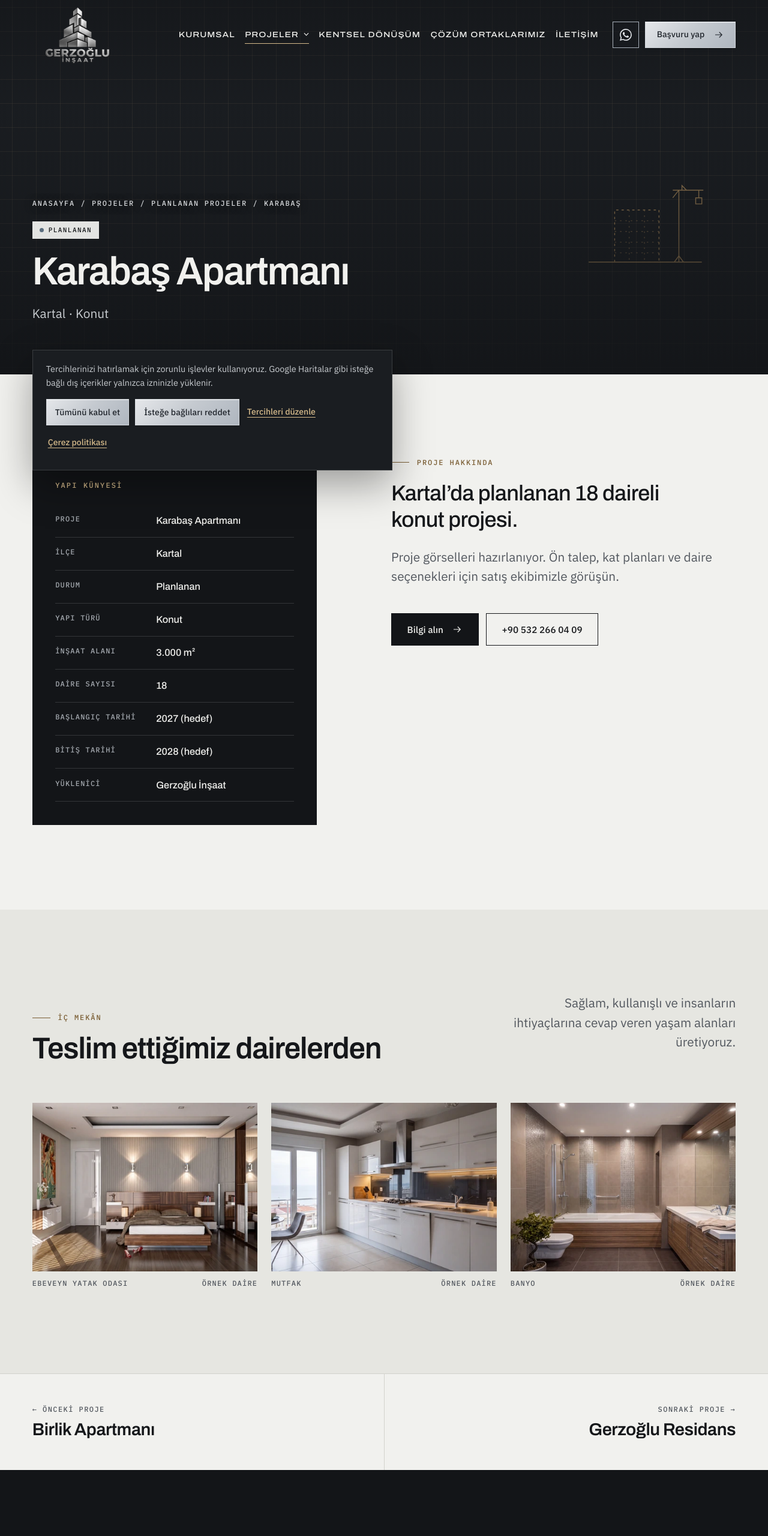
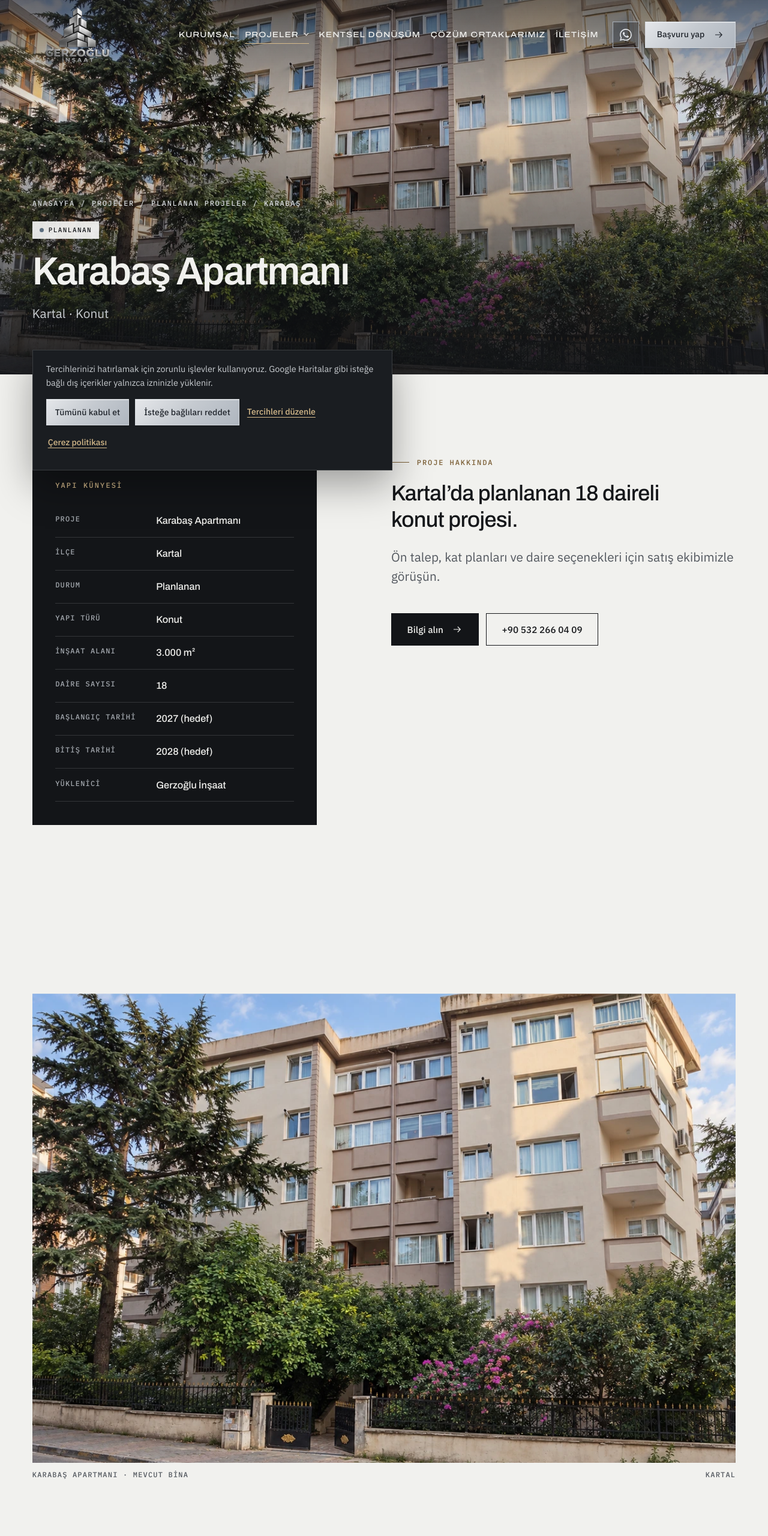
Before and after one commit to blaixs-max/gerzoglu-insaat, a website: page proje/kartal-karabas-apartmani.html in a window 1280 px wide. Shown: the top 2560 px of the page at 60% size. Drawn offline with Linux system fonts and the light colour scheme.

Commit message:
Add reference-based Karabas apartment photography

```diff
--- a/proje/kartal-karabas-apartmani.html
+++ b/proje/kartal-karabas-apartmani.html
@@ -12,7 +12,7 @@
 <meta property="og:type" content="website">
 <meta property="og:locale" content="tr_TR">
 <meta property="og:site_name" content="Gerzoğlu İnşaat">
-<meta property="og:image" content="https://gerzoglu.com/img/hero-santiye-fb537cb1.webp">
+<meta property="og:image" content="https://gerzoglu.com/assets/responsive/karabas-apartmani-mevcut-20261012-1536.webp">
 <link rel="stylesheet" href="../assets/css/fonts.css?v=20261007-professional">
 <link rel="stylesheet" href="../assets/css/site.css?v=20261009-header-align-3">
 <link rel="stylesheet" href="../assets/css/professional.css?v=20261007-professional">
@@ -30,13 +30,14 @@
 <meta property="og:title" content="Karabaş Apartmanı · Kartal · Gerzoğlu İnşaat">
 <meta property="og:description" content="Karabaş Apartmanı (Kartal) — Planlanan. Kartal’da planlanan 18 daireli konut projesi.">
 <meta property="og:url" content="https://gerzoglu.com/proje/kartal-karabas-apartmani.html">
-<meta property="og:image:alt" content="Gerzoğlu İnşaat proje görseli">
+<meta property="og:image:alt" content="Karabaş Apartmanı, Kartal; mevcut binanın bahçe ve cephe görünümü">
 <meta name="twitter:card" content="summary_large_image">
 <meta name="twitter:title" content="Karabaş Apartmanı · Kartal · Gerzoğlu İnşaat">
 <meta name="twitter:description" content="Karabaş Apartmanı (Kartal) — Planlanan. Kartal’da planlanan 18 daireli konut projesi.">
-<meta name="twitter:image" content="https://gerzoglu.com/img/hero-santiye-fb537cb1.webp">
-<meta name="twitter:image:alt" content="Gerzoğlu İnşaat proje görseli">
+<meta name="twitter:image" content="https://gerzoglu.com/assets/responsive/karabas-apartmani-mevcut-20261012-1536.webp">
+<meta name="twitter:image:alt" content="Karabaş Apartmanı, Kartal; mevcut binanın bahçe ve cephe görünümü">
 <link rel="stylesheet" href="../assets/css/silver-theme.css?v=20261010-intro-4s">
+<link rel="preload" as="image" href="/assets/responsive/karabas-apartmani-mevcut-20261012-1280.webp" imagesrcset="/assets/responsive/karabas-apartmani-mevcut-20261012-640.webp 640w, /assets/responsive/karabas-apartmani-mevcut-20261012-1280.webp 1280w, /assets/responsive/karabas-apartmani-mevcut-20261012-1536.webp 1536w" imagesizes="100vw" fetchpriority="high">
 </head>
 <body>
 <a class="skip" href="#icerik">İçeriğe geç</a>
@@ -55,7 +56,7 @@
 </div>
 <main id="icerik">
 <section class="phero">
-<div class="phero__media" data-plx="6"><div class="ph ph--hero" role="img" aria-label="Karabaş Apartmanı: proje görselleri hazırlanıyor"><svg class="ph__art" width="150" height="112" viewBox="0 0 160 120" fill="none" stroke="currentColor" stroke-width="1.1" aria-hidden="true"><path d="M6 112h148"/><path d="M40 112V44h58v68" stroke-dasharray="3 4"/><path d="M40 58h58M40 72h58M40 86h58M40 100h58M59 44v68M79 44v68" stroke-dasharray="2 5" opacity=".55"/><path d="M124 112V18M116 18h40M124 18l-8 10M128 18v-6l6 6M150 18v10M146 28h8v8h-8z"/><path d="M118 112l6-8 6 8"/></svg><span class="ph__t">Proje görselleri<br>hazırlanıyor</span></div></div>
+<div class="phero__media" data-plx="6"><img src="/assets/responsive/karabas-apartmani-mevcut-20261012-1280.webp" srcset="/assets/responsive/karabas-apartmani-mevcut-20261012-640.webp 640w, /assets/responsive/karabas-apartmani-mevcut-20261012-1280.webp 1280w, /assets/responsive/karabas-apartmani-mevcut-20261012-1536.webp 1536w" sizes="100vw" alt="Karabaş Apartmanı, Kartal; mevcut binanın bahçe ve cephe görünümü" width="1536" height="1024" fetchpriority="high" decoding="async"></div>
 <div class="phero__shade"></div>
 <div class="wrap phero__in">
 <nav class="crumbs" aria-label="Konum"><a href="../index.html">Anasayfa</a><span>/</span><a href="../projeler.html">Projeler</a><span>/</span><a href="../projeler.html#planlanan">Planlanan projeler</a><span>/</span><span>Karabaş</span></nav>
@@ -74,11 +75,13 @@
 <div class="kunye__text">
 <span class="eyebrow">Proje hakkında</span>
 <p class="about__quote" data-split>Kartal’da planlanan 18 daireli konut projesi.</p>
-<p class="lead" data-reveal>Proje görselleri hazırlanıyor. Ön talep, kat planları ve daire seçenekleri için satış ekibimizle görüşün.</p>
+<p class="lead" data-reveal>Ön talep, kat planları ve daire seçenekleri için satış ekibimizle görüşün.</p>
 <div class="btns" data-reveal><a class="btn btn--dark" href="../iletisim.html">Bilgi alın <svg width="18" height="18" viewBox="0 0 24 24" fill="none" stroke="currentColor" stroke-width="1.5" aria-hidden="true"><path d="M4 12h15M13 6l6 6-6 6"/></svg></a><a class="btn btn--line" href="tel:+905322660409">+90 532 266 04 09</a></div>
 </div>
 </div>
 </section>
+
+<section class="sec"><div class="wrap gallery"><figure class="g-full" data-reveal="img"><div class="frame frame--32"><img src="/assets/responsive/karabas-apartmani-mevcut-20261012-1280.webp" srcset="/assets/responsive/karabas-apartmani-mevcut-20261012-640.webp 640w, /assets/responsive/karabas-apartmani-mevcut-20261012-1280.webp 1280w, /assets/responsive/karabas-apartmani-mevcut-20261012-1536.webp 1536w" sizes="(max-width: 760px) 100vw, 90vw" alt="Karabaş Apartmanı, Kartal; mevcut binanın bahçe ve cephe görünümü" width="1536" height="1024" loading="lazy" decoding="async"></div><figcaption class="caption"><span>Karabaş Apartmanı · Mevcut bina</span><span>Kartal</span></figcaption></figure></div></section>
 
 <section class="sec bg-2">
 <div class="wrap">
```
Also changed, not shown: projeler.html (+1 -1 lines), assets/responsive/karabas-apartmani-mevcut-20261012-1280.webp (added), assets/responsive/karabas-apartmani-mevcut-20261012-1536.webp (added), assets/responsive/karabas-apartmani-mevcut-20261012-640.webp (added), 1 other file.
